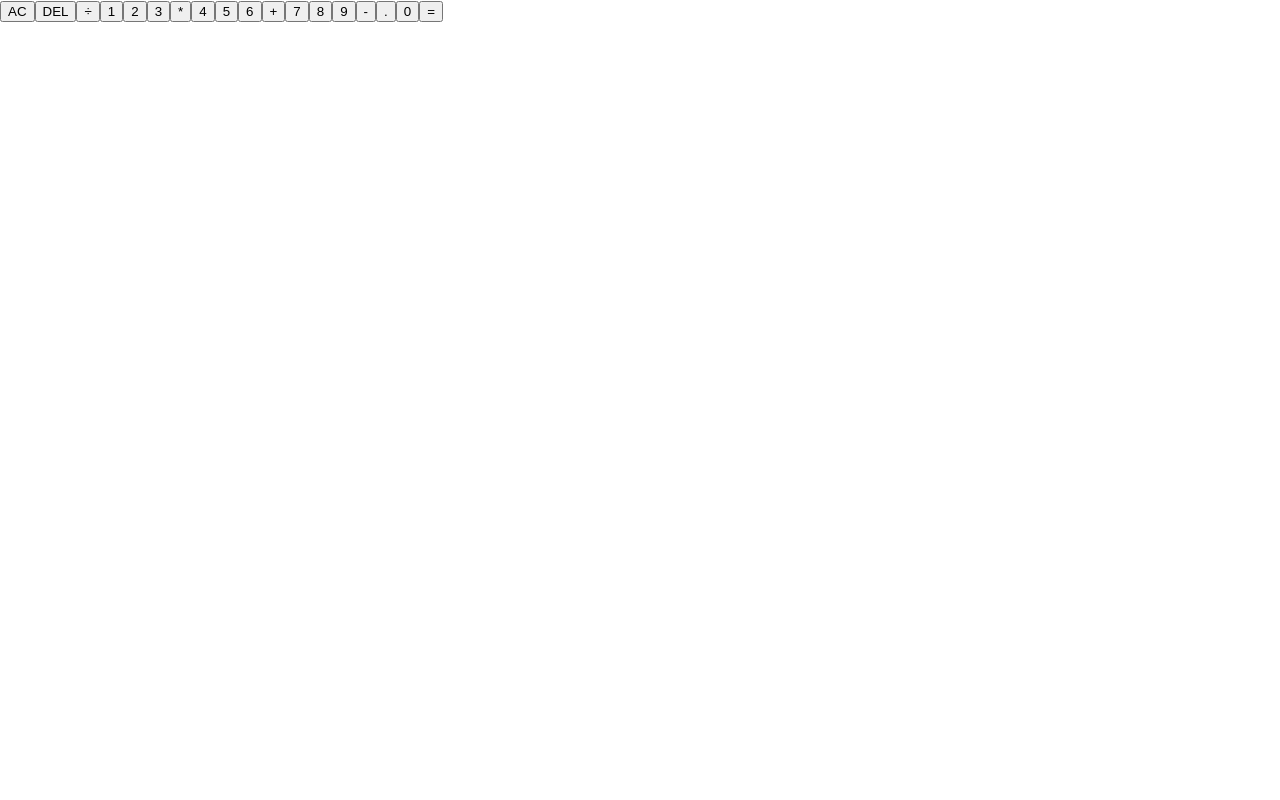
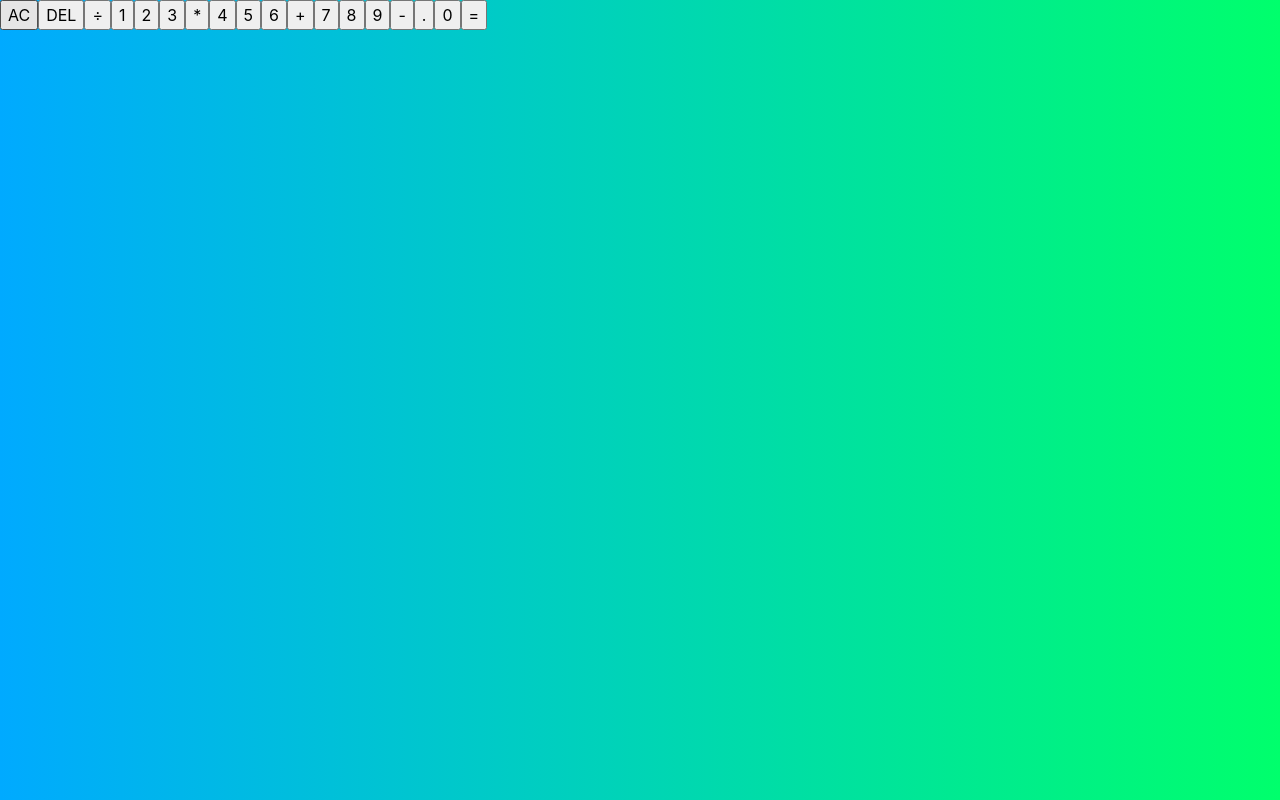
Before and after one commit to AdoraWyne/react-calculator, a React (Create React App) app: page / in a window 1280 px wide. Built offline with nearby package versions, Linux system fonts and the light colour scheme.

Commit message:
style: reset the general style of the document

```diff
--- a/src/App.js
+++ b/src/App.js
@@ -1,4 +1,4 @@
-import './App.css';
+import './styles.css';
 
 function App() {
   return (
--- /dev/null
+++ b/src/styles.css
@@ -0,0 +1,44 @@
+/* 1. Use a more-intuitive box-sizing model. */
+*, *::before, *::after {
+    box-sizing: border-box;
+  }
+
+/* 2. Remove default margin */
+* {
+margin: 0;
+}
+
+/* 3. Allow percentage-based heights in the application */
+html, body {
+height: 100%;
+}
+
+/* Typographic tweaks!
+4. Add accessible line-height
+5. Improve text rendering*/
+body {
+line-height: 1.5;
+-webkit-font-smoothing: antialiased;
+background: linear-gradient(to right, #00AAFF, #00FF6C);
+}
+
+/* 6. Improve media defaults */
+img, picture, video, canvas, svg {
+display: block;
+max-width: 100%;
+}
+
+/* 7. Remove built-in form typography styles */
+input, button, textarea, select {
+font: inherit;
+}
+
+/* 8. Avoid text overflows */
+p, h1, h2, h3, h4, h5, h6 {
+overflow-wrap: break-word;
+}
+
+/* 9. Create a root stacking context */
+#root, #__next {
+isolation: isolate;
+}
```
